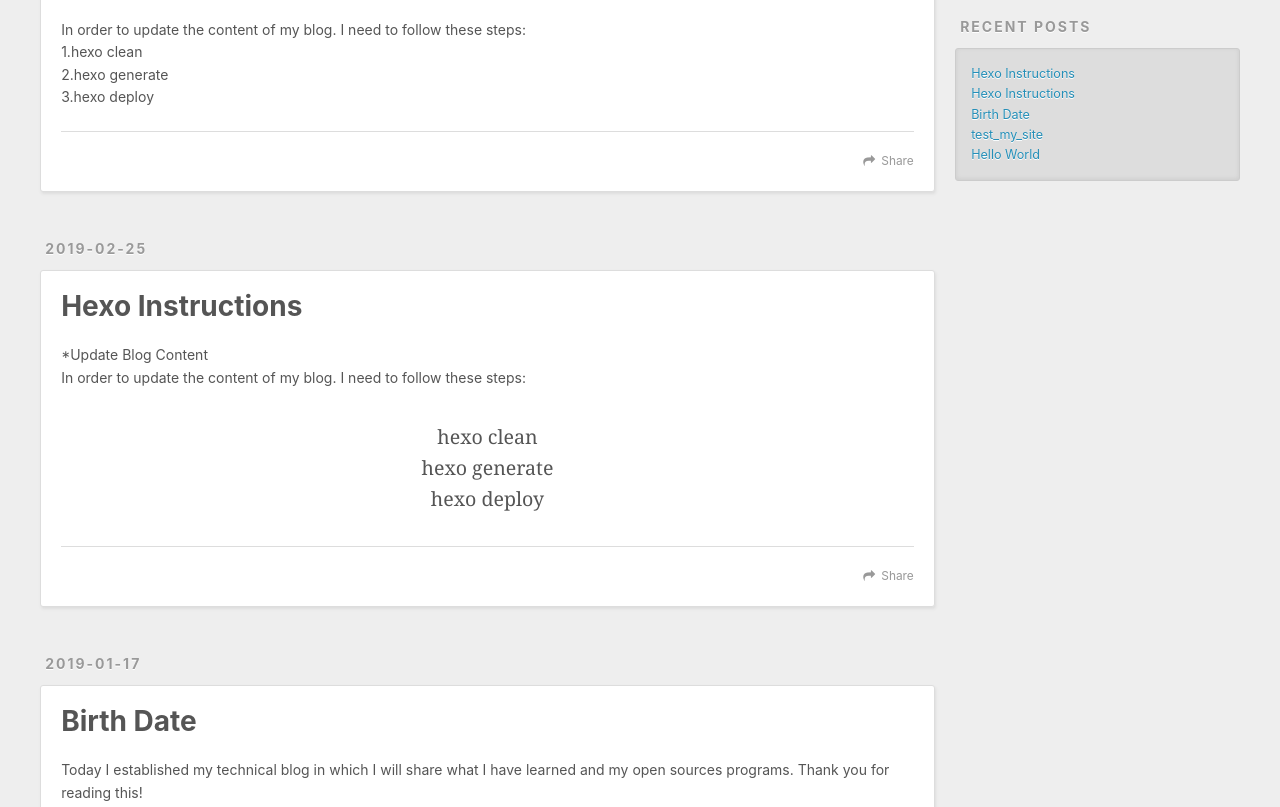
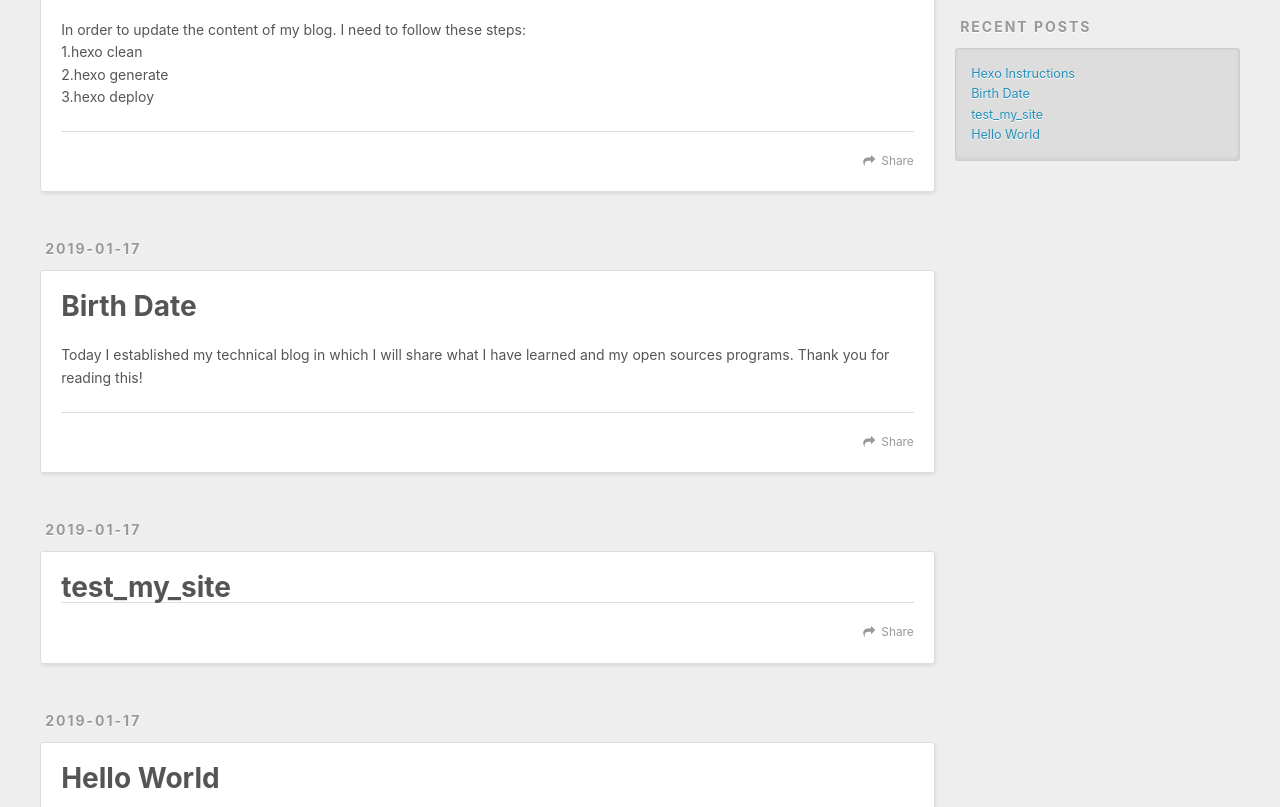
Before and after one commit to ZCoro/Initial.github.io, a plain HTML site: page index.html in a window 1280 px wide. Shown: the part 481-1288 px from the top of the page. Drawn offline with nearby package versions, Linux system fonts and the light colour scheme.

Commit message:
Site updated: 2019-02-26 23:56:40

```diff
--- a/index.html
+++ b/index.html
@@ -89,47 +89,7 @@
 
     </div>
     <footer class="article-footer">
-      <a data-url="http://yoursite.com/2019/02/25/Hexo/" data-id="cjslyccf50000k0tyocq9ic5j" class="article-share-link">Share</a>
-
-
-    </footer>
-  </div>
-
-</article>
-
-
-
-    <article id="post-Hexo Instructions" class="article article-type-post" itemscope="" itemprop="blogPost">
-  <div class="article-meta">
-    <a href="/2019/02/25/Hexo Instructions/" class="article-date">
-  <time datetime="2019-02-25T15:47:12.000Z" itemprop="datePublished">2019-02-25</time>
-</a>
-
-  </div>
-  <div class="article-inner">
-
-
-      <header class="article-header">
-
-
-    <h1 itemprop="name">
-      <a class="article-title" href="/2019/02/25/Hexo Instructions/">Hexo Instructions</a>
-    </h1>
-
-
-      </header>
-
-    <div class="article-entry" itemprop="articleBody">
-
-        <p>*Update Blog Content<br>In order to update the content of my blog. I need to follow these steps:</p>
-<blockquote>
-<p>hexo clean<br>hexo generate<br>hexo deploy</p>
-</blockquote>
-
-
-    </div>
-    <footer class="article-footer">
-      <a data-url="http://yoursite.com/2019/02/25/Hexo Instructions/" data-id="cjslyccf50002k0tyl9bt42q6" class="article-share-link">Share</a>
+      <a data-url="http://yoursite.com/2019/02/25/Hexo/" data-id="cjslyefrl0000rctyq60scscj" class="article-share-link">Share</a>
 
 
     </footer>
@@ -166,7 +126,7 @@
 
     </div>
     <footer class="article-footer">
-      <a data-url="http://yoursite.com/2019/01/17/article-title/" data-id="cjslyccf50001k0tyv8ug8cpx" class="article-share-link">Share</a>
+      <a data-url="http://yoursite.com/2019/01/17/article-title/" data-id="cjslyefrl0001rcty1kdpwpfw" class="article-share-link">Share</a>
 
 
     </footer>
@@ -202,7 +162,7 @@
 
     </div>
     <footer class="article-footer">
-      <a data-url="http://yoursite.com/2019/01/17/test-my-site/" data-id="cjslyccf50003k0tysr98hh8o" class="article-share-link">Share</a>
+      <a data-url="http://yoursite.com/2019/01/17/test-my-site/" data-id="cjslyefrl0002rctyls4i78ph" class="article-share-link">Share</a>
 
 
     </footer>
@@ -247,7 +207,7 @@
 
     </div>
     <footer class="article-footer">
-      <a data-url="http://yoursite.com/2019/01/17/hello-world/" data-id="cjslyccfk0004k0tyq65y1w1i" class="article-share-link">Share</a>
+      <a data-url="http://yoursite.com/2019/01/17/hello-world/" data-id="cjslyefrl0003rctyqnaobq6f" class="article-share-link">Share</a>
 
 
     </footer>
@@ -289,10 +249,6 @@
 
           <li>
             <a href="/2019/02/25/Hexo/">Hexo Instructions</a>
-          </li>
-
-          <li>
-            <a href="/2019/02/25/Hexo Instructions/">Hexo Instructions</a>
           </li>
 
           <li>
```
Also changed, not shown: 2019/01/17/article-title/index.html (+2 -6 lines), 2019/01/17/hello-world/index.html (+1 -5 lines), 2019/01/17/test-my-site/index.html (+1 -5 lines), 2019/02/25/Hexo/index.html (+3 -7 lines), archives/2019/01/index.html (+0 -4 lines), archives/2019/02/index.html (+0 -23 lines), archives/2019/index.html (+0 -23 lines), archives/index.html (+0 -23 lines).
